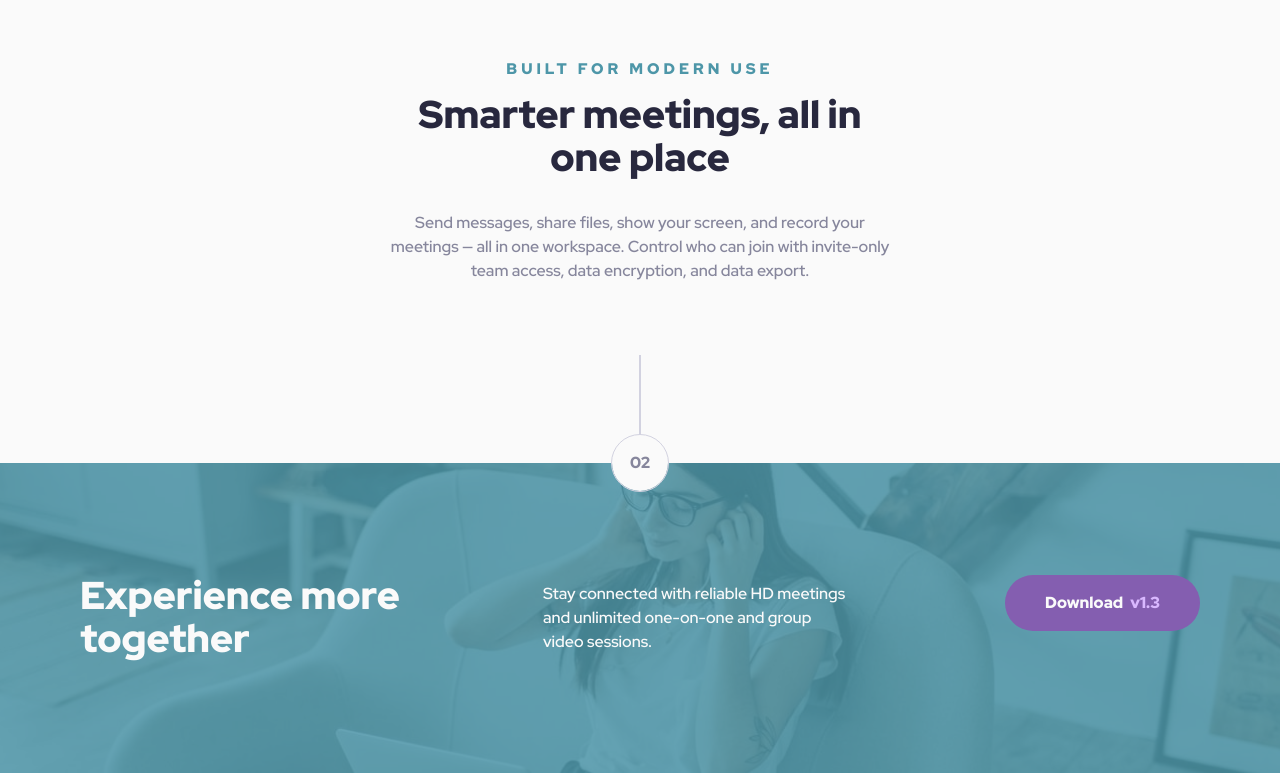
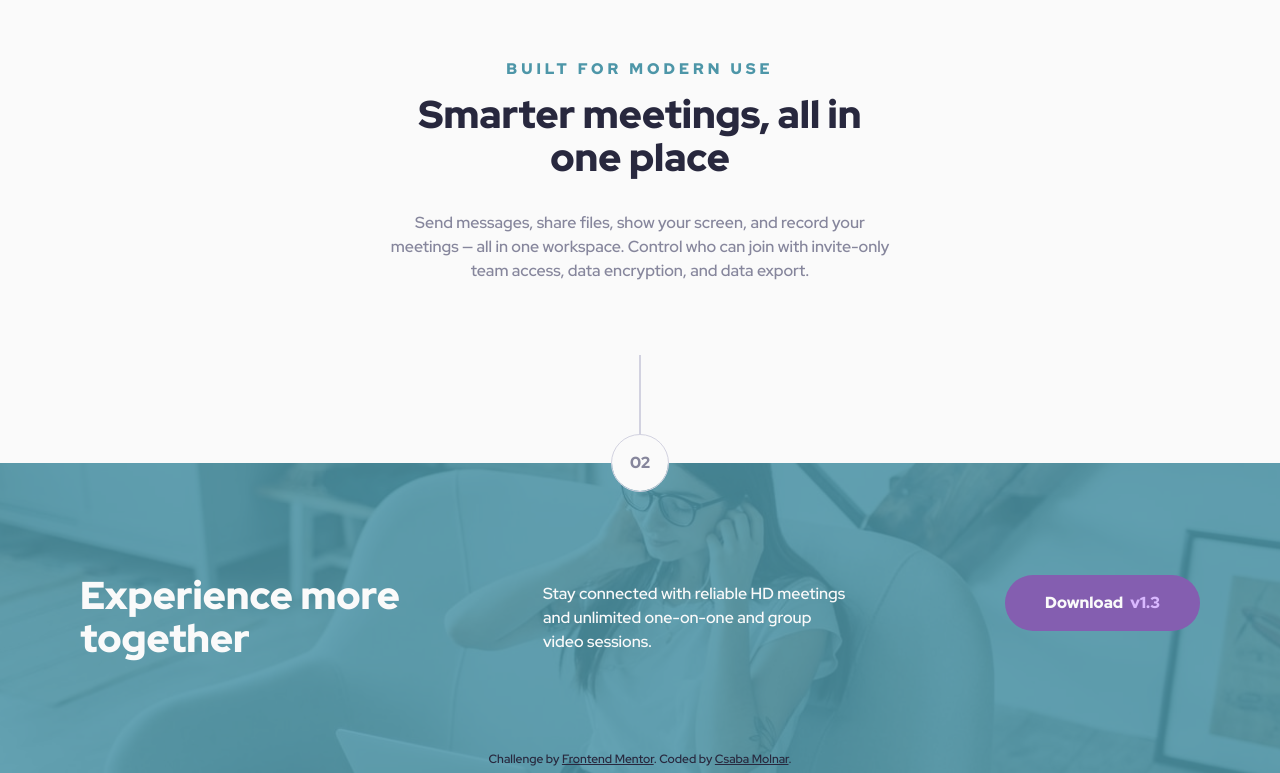
Before and after one commit to DocForLoop/meet-landing-page, a website: page index.html in a window 1280 px wide. Shown: the part 1102-1875 px from the top of the page. Drawn offline with Linux system fonts and the light colour scheme.

Commit message:
Add attribution

```diff
--- a/index.html
+++ b/index.html
@@ -78,6 +78,13 @@
         </div>
       </div>
 
+      <div class="footer__attribution">
+        Challenge by
+        <a class="footer__attribution-link" href="https://www.frontendmentor.io/challenges" target="_blank" rel="noopener">Frontend Mentor</a>.
+        Coded by
+        <a class="footer__attribution-link" href="https://www.frontendmentor.io/profile/DocForLoop" target="_blank" rel="noopener">Csaba Molnar</a>.
+      </div>
+
     </footer>
   </body>
 </html>
--- a/scss/components/footer/_footer.scss
+++ b/scss/components/footer/_footer.scss
@@ -3,6 +3,7 @@
 @use 'global/mixins' as mix;
 
 .footer {
+    position: relative;
     text-align: center;
 
     &__title {
@@ -58,4 +59,31 @@
     &__wrapper {
         z-index: 3;
     }
+
+    &__attribution {
+        position: absolute;
+        z-index: 100;
+        inset-block-end: 5px;
+        inset-inline: 0;
+        font-size: rem(12);
+        text-align: center;
+        color: var(--clr-secondary-1);
+    }
+
+    &__attribution-link {
+        border-radius: rem(3);
+        color: var(--clr-secondary-1);
+        text-decoration: underline;
+        transition: color 0.3s;
+
+        &:hover,
+        &:focus-visible {
+            color: var(--clr-secondary-4);
+        }
+
+        &:focus-visible {
+            outline: rem(3) solid var(--clr-secondary-4);
+            outline-offset: rem(2);
+        }
+    }
 }
```
Also changed, not shown: css/style.css.
